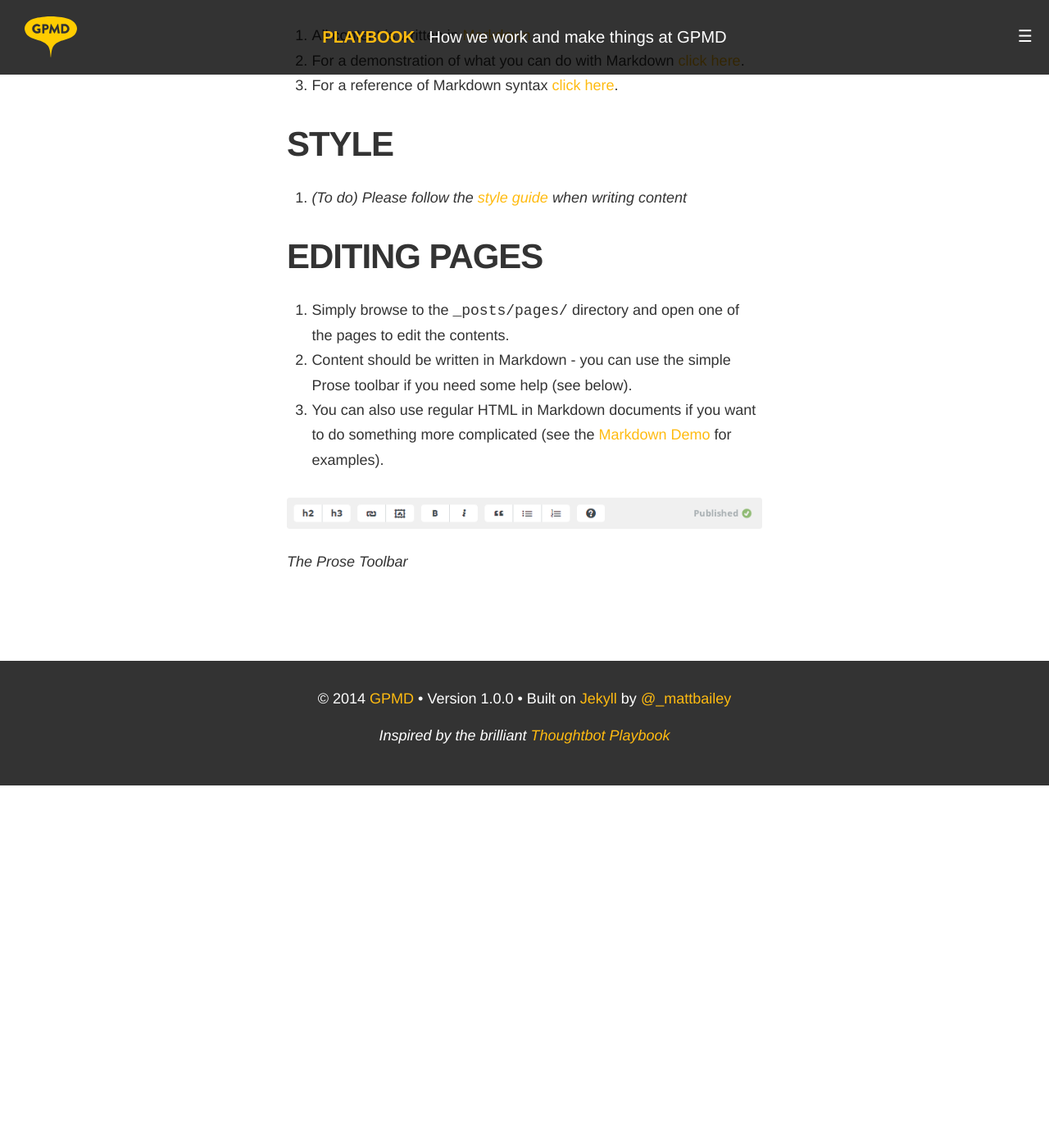
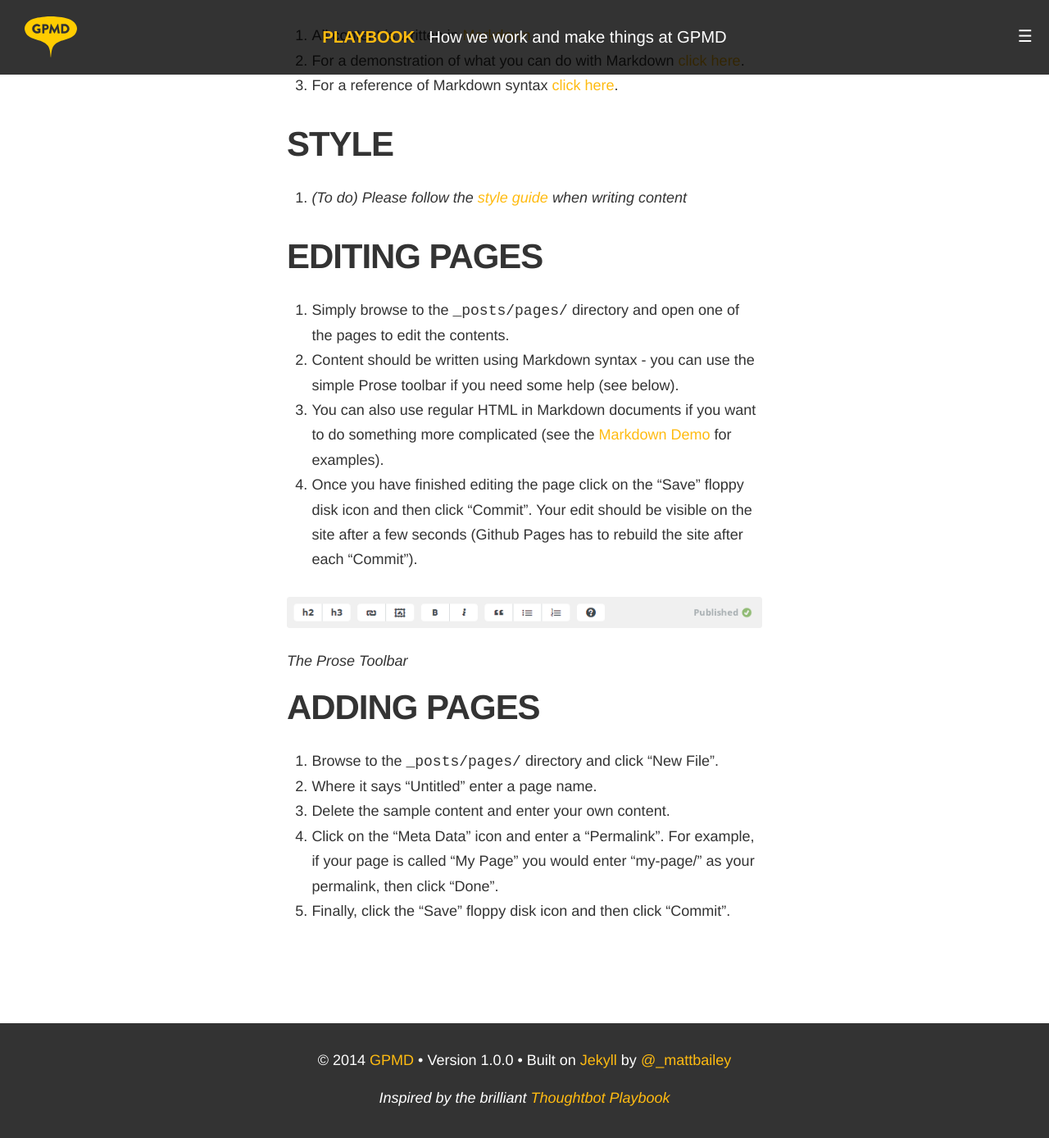
Before and after one commit to gpmd/playbook, a Jekyll site: the page built from _posts/pages/2014-03-11-how-to-edit-the-playbook.md, in a window 1280 px wide and 1400 px high, scrolled down 1156 px. Shown: the top 1388 px of the window at 82% size. Built offline with Jekyll 4.4.1, drawn with Linux system fonts in a browser that asks for light colours; nearby versions of some CDN libraries; Markdown is read by kramdown in place of the engine named in the settings; before the commit the page ends 2114 px from its top, so only the background shows below that.

Commit message:
Updated 2014-03-11-how-to-edit-the-playbook.md

```diff
--- a/_posts/pages/2014-03-11-how-to-edit-the-playbook.md
+++ b/_posts/pages/2014-03-11-how-to-edit-the-playbook.md
@@ -33,9 +33,18 @@ The Playbook is a flat file site built on [Jekyll](http://jekyllrb.com/) and hos
 ## Editing Pages
 
 1. Simply browse to the `_posts/pages/` directory and open one of the pages to edit the contents.
-2. Content should be written in Markdown - you can use the simple Prose toolbar if you need some help (see below).
+2. Content should be written using Markdown syntax - you can use the simple Prose toolbar if you need some help (see below).
 3. You can also use regular HTML in Markdown documents if you want to do something more complicated (see the [Markdown Demo](http://playbook.gpmd.io/markdown-demo/) for examples).
+4. Once you have finished editing the page click on the "Save" floppy disk icon and then click "Commit". Your edit should be visible on the site after a few seconds (Github Pages has to rebuild the site after each "Commit").
 
 ![prose-toolbar.png](/assets/uploads/prose-toolbar.png)
 
 *The Prose Toolbar*
+
+## Adding pages
+
+1. Browse to the `_posts/pages/` directory and click "New File".
+2. Where it says "Untitled" enter a page name.
+3. Delete the sample content and enter your own content.
+4. Click on the "Meta Data" icon and enter a "Permalink". For example, if your page is called "My Page" you would enter "my-page/" as your permalink, then click "Done".
+5. Finally, click the "Save" floppy disk icon and then click "Commit".
```
